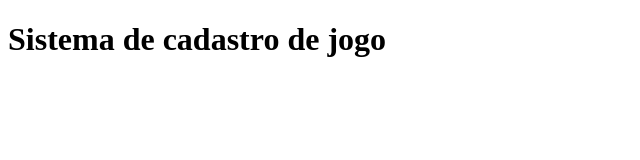
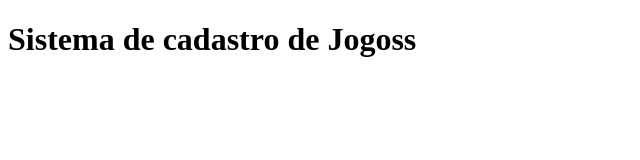
Before and after one commit to mavibrasao/sistema-de-cadastro, a plain HTML site: page index.html in a window 1280 px wide. Shown: the full height of the page, 0-640 px from the left. Drawn offline with Linux system fonts and the light colour scheme.

Commit message:
Alteração de texto

```diff
--- a/index.html
+++ b/index.html
@@ -7,7 +7,7 @@
         <title>Meus Jogos</title>
 </head>
 <body>
-    <h1>Sistema de cadastro de jogo</h1>
+    <h1>Sistema de cadastro de Jogoss</h1>
     <script src="app.js"></script>
 </body>
 </html>
```
